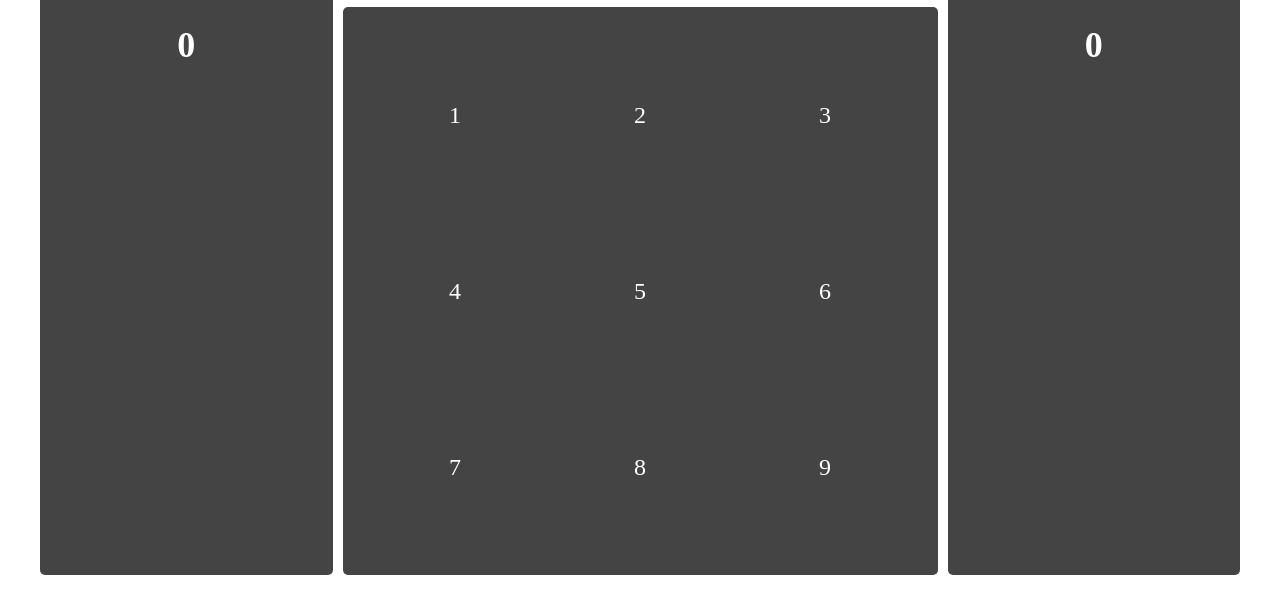
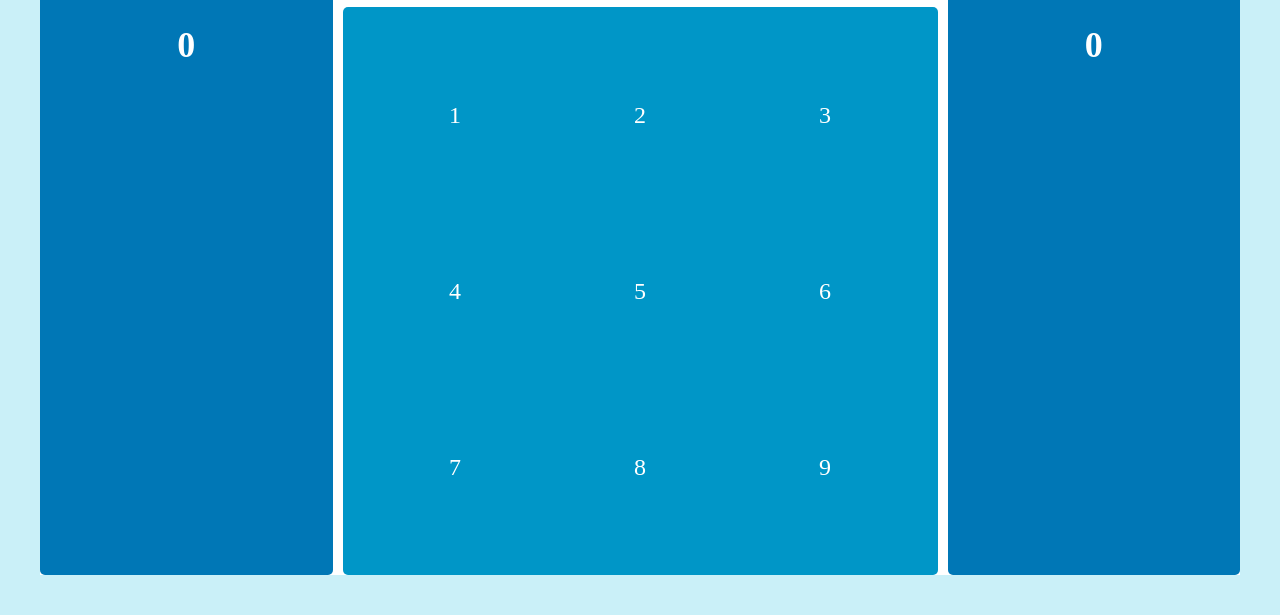
Before and after one commit to JWoltjen/Tic-Tac-Toe-Project, a plain HTML site: page index.html in a window 1280 px wide. Shown: the part 185-800 px from the top of the page. Drawn offline with Linux system fonts and the light colour scheme.

Commit message:
Update color pallette for background and boxes

```diff
--- a/styles.css
+++ b/styles.css
@@ -1,5 +1,6 @@
 body {
   margin: 40px;
+  background-color: #CAF0F8
 }
 
 .wrapper {
@@ -8,13 +9,13 @@ body {
         grid-template-columns: 1fr 1fr 1fr 1fr;
         grid-template-rows: 1fr 4fr;
         background-color: #fff;
-        color: #444;
+        color: #0077B6;
         height: 100%;
         width: 100%;
     }
 
     .box {
-        background-color: #444;
+        background-color: #0077B6;
         color: #fff;
         border-radius: 5px;
         padding: 20px;
@@ -55,6 +56,7 @@ body {
         grid-row: 2 / span 1;
         display: grid;
         grid-gap: 10px #FFFFFF;
+        background-color: #0096C7;
         grid-template-columns: 1fr 1fr 1fr;
         grid-template-rows: 1fr 1fr 1fr
     }
```
